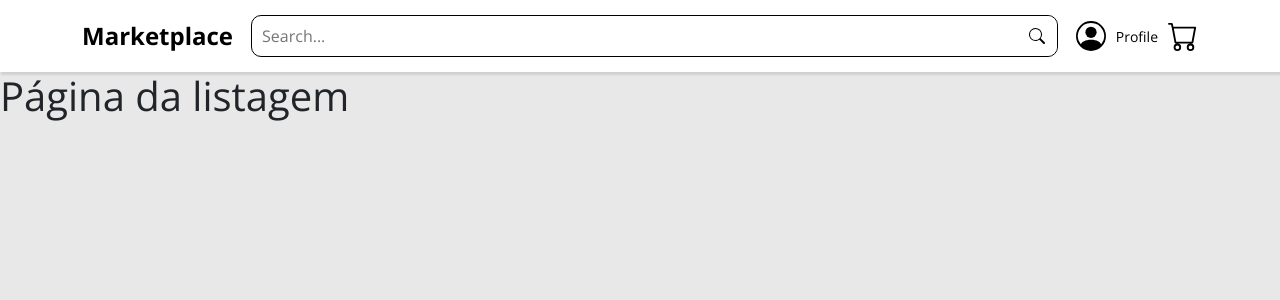
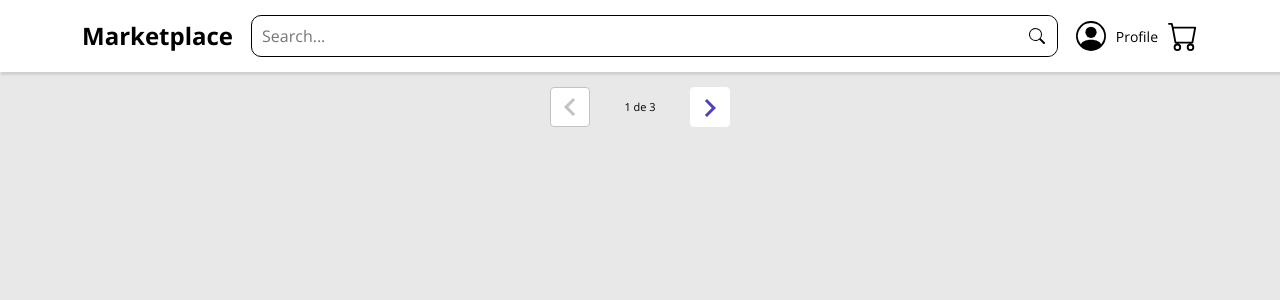
Before and after one commit to maquison/marketplace-kotlin-react, a React (Create React App) app in the folder frontend/: page / in a window 1280 px wide. Shown: the top 300 px of the page. Built offline with nearby package versions, Linux system fonts and the light colour scheme.

Commit message:
Added Pagination

```diff
--- /dev/null
+++ b/frontend/src/components/Pagination/index.tsx
@@ -0,0 +1,20 @@
+import { ReactComponent as Arrow } from 'assets/img/arrow.svg';
+import './styles.css'
+
+function Pagination() {
+    return (
+        <div className="market-pagination-container">
+            <div className="market-pagination-box">
+                <button className="market-pagination-button" disabled={true} >
+                    <Arrow />
+                </button>
+                <h6>{`${1} de ${3}`}</h6>
+                <button className="market-pagination-button" disabled={false} >
+                    <Arrow className="market-flip-horizontal" />
+                </button>
+            </div>
+        </div>
+    );
+}
+
+export default Pagination;
--- /dev/null
+++ b/frontend/src/components/Pagination/styles.css
@@ -0,0 +1,61 @@
+.market-pagination-container {
+    padding: 15px 0;
+    display: flex;
+    justify-content: center;
+    align-items: center;
+}
+
+.market-pagination-container h6 {
+    color:black;
+    font-size: 11px;
+    align-items: center;
+    justify-content: center;
+    margin-bottom: 0px;
+}
+
+.market-pagination-box {
+    width: 180px;
+    display: flex;
+    justify-content: space-between;
+    align-items: center;
+}
+
+.market-pagination-box form {
+    width: 100%;
+    display: flex;
+}
+
+.market-pagination-button {
+    width: 40px;
+    height: 40px;
+    border-radius: 4px;
+    background-color: #fff;
+    display: flex;
+    justify-content: center;
+    align-items: center;
+    border: 1px solid var(--color-primary);
+    cursor: pointer;
+}
+
+.market-pagination-button svg {
+    filter: brightness(0) saturate(100%) invert(26%) sepia(19%) saturate(7395%) hue-rotate(234deg) brightness(89%) contrast(92%);
+}
+
+.market-pagination-button:disabled {
+    border: 1px solid #c2c2c2;
+    cursor: unset;
+}
+
+.market-pagination-button:disabled svg {
+    filter: none;
+}
+
+.market-pagination-container p {
+    margin: 0;
+    font-size: 12px;
+    color: var(--color-primary);
+}
+
+.market-flip-horizontal {
+    transform: rotate(180deg);
+}
--- a/frontend/src/pages/Listing/index.tsx
+++ b/frontend/src/pages/Listing/index.tsx
@@ -1,6 +1,8 @@
+import Pagination from "components/Pagination";
+
 function Listing() {
     return (
-        <h1>Página da listagem</h1>
+        <Pagination />
     );
 }
 
```
Also changed, not shown: frontend/src/assets/img/arrow.svg (added).
